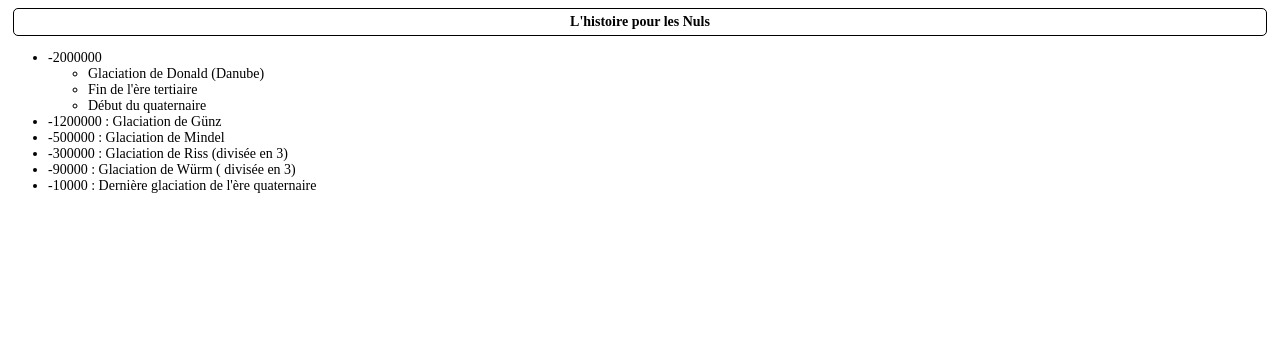
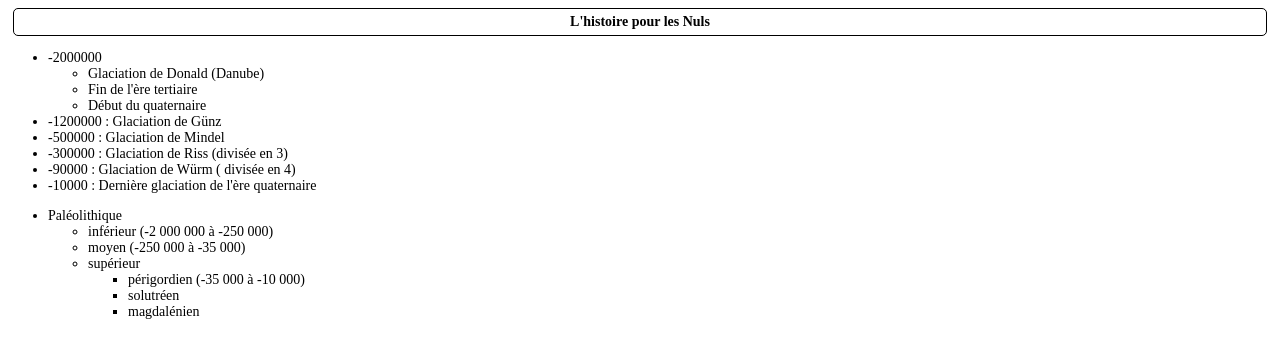
Before and after one commit to ctoutpris/ctoutpris.github.io, a plain HTML site: page html/histoireNul.html in a window 1280 px wide. Drawn offline with Linux system fonts and the light colour scheme.

Commit message:
Update histoireNul.html

```diff
--- a/html/histoireNul.html
+++ b/html/histoireNul.html
@@ -18,8 +18,25 @@
       <li>-1200000 : Glaciation de Günz</li>
       <li>-500000 : Glaciation de Mindel</li>
       <li>-300000 : Glaciation de Riss (divisée en 3)</li>
-      <li>-90000 : Glaciation de Würm ( divisée en 3)</li>
+      <li>-90000 : Glaciation de Würm ( divisée en 4)</li>
       <li>-10000 : Dernière glaciation de l'ère quaternaire</li>
+		</ul>
+		<ul>
+			<li>
+				Paléolithique
+				<ul>
+					<li>inférieur (-2 000 000 à -250 000)</li>
+					<li>moyen (-250 000 à -35 000)</li>
+					<li>
+						supérieur
+						<ul>
+							<li>périgordien (-35 000 à -10 000)</li>
+							<li>solutréen</li>
+							<li>magdalénien</li>
+						</ul>
+					</li>
+				</ul>
+			</li>
 		</ul>
 	</body>
 </html>
```
